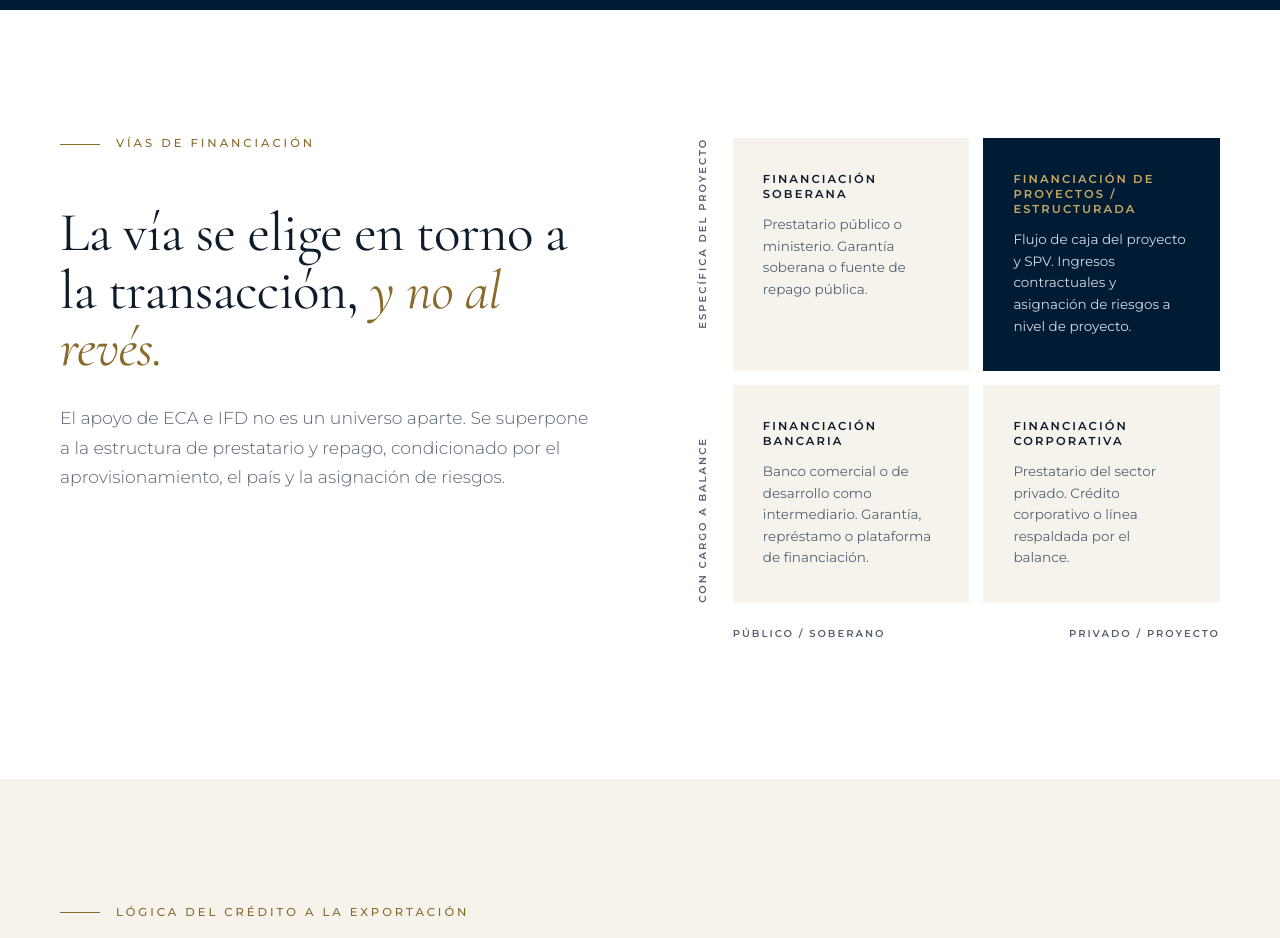
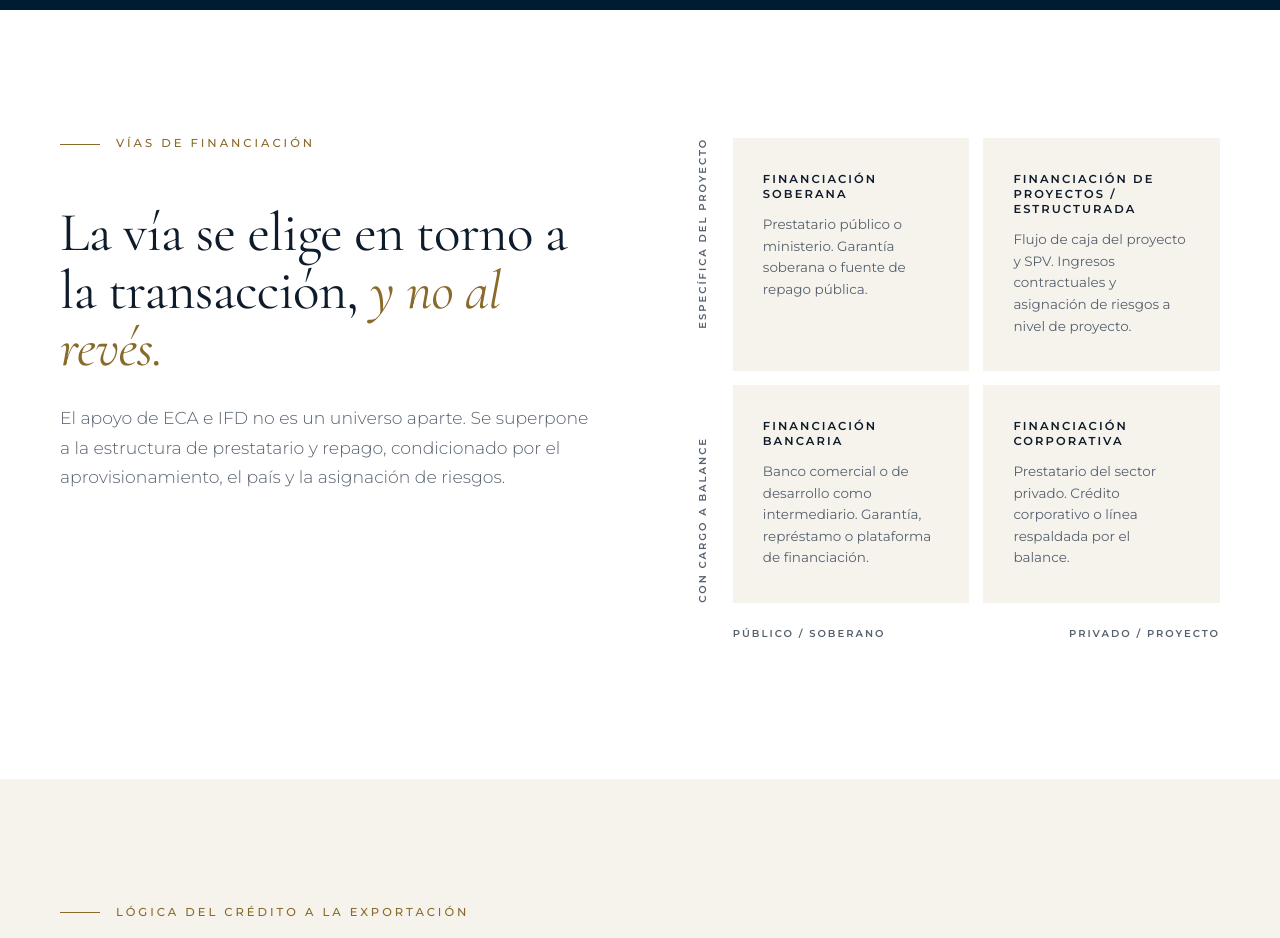
Before and after one commit to ntufekci-ux/csm2-site, a plain HTML site: page es/services.html in a window 1280 px wide. Shown: the part 3880-4818 px from the top of the page. Drawn offline with nearby package versions, Linux system fonts and the light colour scheme.

Commit message:
v2.9.5: uniform financing matrix cells (es)

```diff
--- a/es/services.html
+++ b/es/services.html
@@ -107,7 +107,7 @@
 <div class="mx" data-r="s">
 <div class="y"><span>Con cargo a balance</span><span>Específica del proyecto</span></div>
 <div class="cell"><b>Financiación soberana</b><p>Prestatario público o ministerio. Garantía soberana o fuente de repago pública.</p></div>
-<div class="cell k"><b>Financiación de proyectos / estructurada</b><p>Flujo de caja del proyecto y SPV. Ingresos contractuales y asignación de riesgos a nivel de proyecto.</p></div>
+<div class="cell"><b>Financiación de proyectos / estructurada</b><p>Flujo de caja del proyecto y SPV. Ingresos contractuales y asignación de riesgos a nivel de proyecto.</p></div>
 <div class="cell"><b>Financiación bancaria</b><p>Banco comercial o de desarrollo como intermediario. Garantía, représtamo o plataforma de financiación.</p></div>
 <div class="cell"><b>Financiación corporativa</b><p>Prestatario del sector privado. Crédito corporativo o línea respaldada por el balance.</p></div>
 <div class="x"><span>Público / soberano</span><span>Privado / proyecto</span></div>
```
